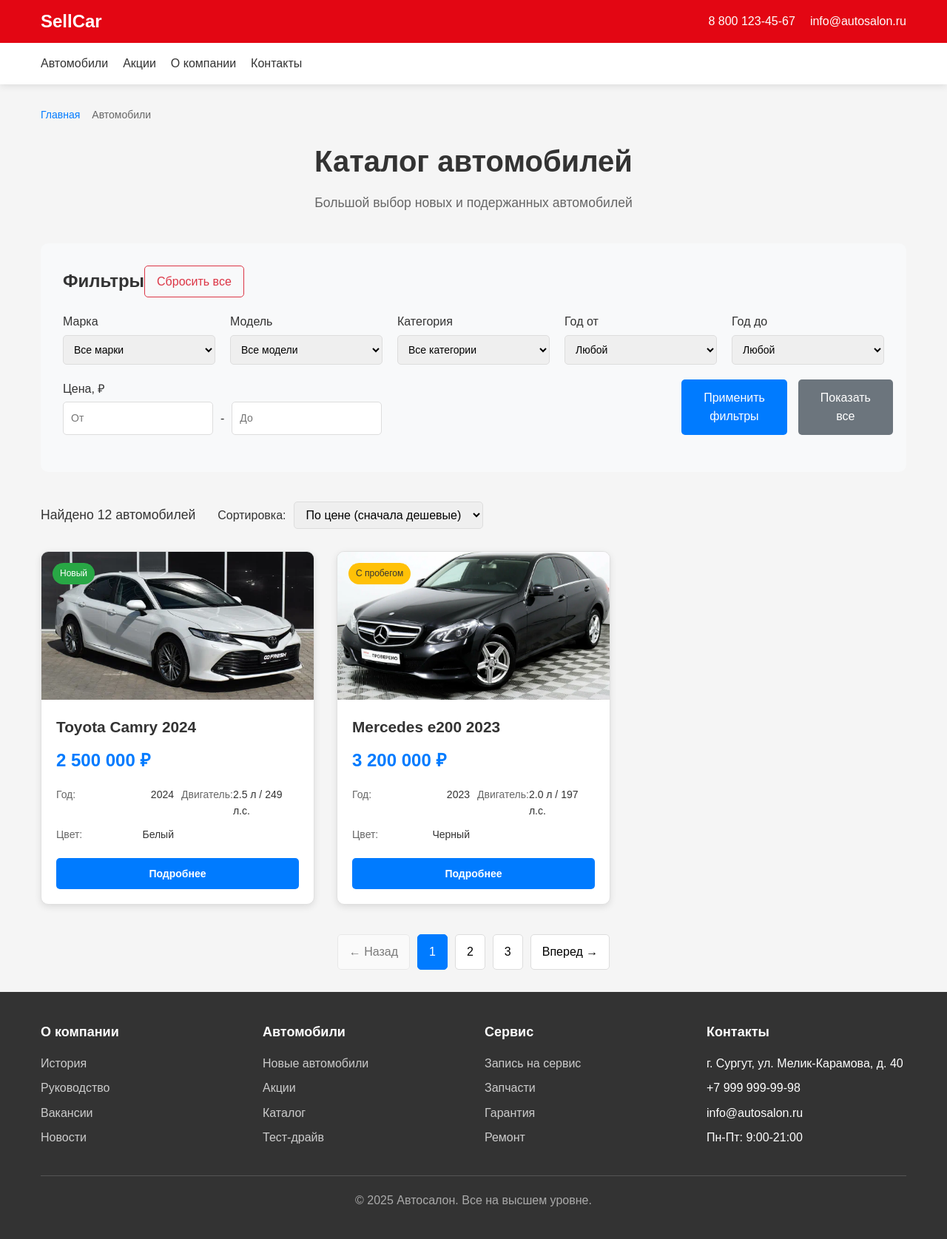
After one commit to Drekd/project_gagilev, a Django app: page /Car in a window 1280 px wide. The commit adds this page. Shown: the whole page at 74% size. Run offline with Django 5.2, Linux system fonts and the light colour scheme.

Commit message:
project12.11.25

```diff
--- a/hello_app/static/css/style.css
+++ b/hello_app/static/css/style.css
@@ -356,3 +356,328 @@
         width: 100%;
     }
 }
+.breadcrumbs {
+    display: flex;
+    align-items: center;
+    gap: 8px;
+    margin-bottom: 20px;
+    font-size: 14px;
+    color: #666;
+}
+
+.breadcrumbs a {
+    color: #007bff;
+    text-decoration: none;
+}
+
+.breadcrumbs a:hover {
+    text-decoration: underline;
+}
+
+.page-header {
+    text-align: center;
+    margin-bottom: 40px;
+}
+
+.page-title {
+    font-size: 2.5rem;
+    margin-bottom: 10px;
+    color: #333;
+}
+
+.page-subtitle {
+    font-size: 1.1rem;
+    color: #666;
+}
+
+.filters-section {
+    background: #f8f9fa;
+    padding: 30px;
+    border-radius: 10px;
+    margin-bottom: 40px;
+}
+
+.filters-header {
+    display: flex;
+    justify-content: between;
+    align-items: center;
+    margin-bottom: 20px;
+}
+
+.filters-header h2 {
+    margin: 0;
+    color: #333;
+}
+
+.reset-filters {
+    background: none;
+    border: 1px solid #dc3545;
+    color: #dc3545;
+    padding: 8px 16px;
+    border-radius: 5px;
+    cursor: pointer;
+}
+
+.reset-filters:hover {
+    background: #dc3545;
+    color: white;
+}
+
+.filters-grid {
+    display: grid;
+    grid-template-columns: repeat(auto-fit, minmax(200px, 1fr));
+    gap: 20px;
+    margin-bottom: 20px;
+}
+
+.filter-group {
+    display: flex;
+    flex-direction: column;
+    gap: 5px;
+}
+
+.filter-group label {
+    font-weight: 500;
+    color: #333;
+}
+
+.filter-select, .filter-input {
+    padding: 10px;
+    border: 1px solid #ddd;
+    border-radius: 5px;
+    font-size: 14px;
+}
+
+.price-inputs {
+    display: flex;
+    align-items: center;
+    gap: 10px;
+}
+
+.price-inputs input {
+    flex: 1;
+}
+
+.filter-actions {
+    display: flex;
+    gap: 15px;
+    justify-content: center;
+}
+
+.filter-btn {
+    padding: 12px 30px;
+    border: none;
+    border-radius: 5px;
+    cursor: pointer;
+    font-size: 16px;
+}
+
+.filter-btn.primary {
+    background: #007bff;
+    color: white;
+    margin-left: 1300px;
+}
+
+.filter-btn.secondary {
+    background: #6c757d;
+    color: white;
+}
+
+.results-header {
+    display: flex;
+    justify-content: space-between;
+    align-items: center;
+    margin-bottom: 30px;
+}
+
+.results-info {
+    display: flex;
+    align-items: center;
+    gap: 30px;
+}
+
+.results-count {
+    font-size: 1.1rem;
+    font-weight: 500;
+}
+
+.sort-group {
+    display: flex;
+    align-items: center;
+    gap: 10px;
+}
+
+.sort-select {
+    padding: 8px 12px;
+    border: 1px solid #ddd;
+    border-radius: 5px;
+}
+
+.cars-grid.extended {
+    display: grid;
+    grid-template-columns: repeat(auto-fill, minmax(350px, 1fr));
+    gap: 30px;
+    margin-bottom: 40px;
+}
+
+.car-card.detailed {
+    position: relative;
+    border: 1px solid #e0e0e0;
+    border-radius: 10px;
+    overflow: hidden;
+    transition: transform 0.3s ease, box-shadow 0.3s ease;
+}
+
+.car-card.detailed:hover {
+    transform: translateY(-5px);
+    box-shadow: 0 10px 25px rgba(0,0,0,0.1);
+}
+
+.car-badge {
+    position: absolute;
+    top: 15px;
+    left: 15px;
+    padding: 5px 10px;
+    border-radius: 15px;
+    font-size: 12px;
+    font-weight: 500;
+    z-index: 2;
+}
+
+.car-badge.new {
+    background: #28a745;
+    color: white;
+}
+
+.car-badge.used {
+    background: #ffc107;
+    color: #333;
+}
+
+.car-image {
+    width: 100%;
+    height: 200px;
+    object-fit: cover;
+}
+
+.car-info {
+    padding: 20px;
+}
+
+.car-name {
+    font-size: 1.3rem;
+    margin-bottom: 10px;
+    color: #333;
+}
+
+.car-price {
+    font-size: 1.5rem;
+    font-weight: bold;
+    color: #007bff;
+    margin-bottom: 15px;
+}
+
+.car-specs {
+    display: grid;
+    grid-template-columns: 1fr 1fr;
+    gap: 10px;
+    margin-bottom: 20px;
+}
+
+.spec-item {
+    display: flex;
+    justify-content: space-between;
+    font-size: 14px;
+}
+
+.spec-label {
+    color: #666;
+}
+
+.spec-value {
+    color: #333;
+    font-weight: 500;
+}
+
+.car-actions {
+    display: flex;
+    gap: 10px;
+}
+
+.btn {
+    padding: 10px 20px;
+    border: none;
+    border-radius: 5px;
+    text-decoration: none;
+    text-align: center;
+    cursor: pointer;
+    font-size: 14px;
+    transition: background-color 0.3s ease;
+}
+
+.btn.primary {
+    background: #007bff;
+    color: white;
+    flex: 2;
+}
+
+.btn.secondary {
+    background: #6c757d;
+    color: white;
+    flex: 1;
+}
+
+.btn:hover {
+    opacity: 0.9;
+}
+
+.pagination {
+    display: flex;
+    justify-content: center;
+    gap: 10px;
+    margin-top: 40px;
+}
+
+.page-btn {
+    padding: 10px 15px;
+    border: 1px solid #ddd;
+    background: white;
+    border-radius: 5px;
+    cursor: pointer;
+    transition: all 0.3s ease;
+}
+
+.page-btn:hover {
+    background: #f8f9fa;
+}
+
+.page-btn.active {
+    background: #007bff;
+    color: white;
+    border-color: #007bff;
+}
+
+.page-btn.disabled {
+    opacity: 0.5;
+    cursor: not-allowed;
+}
+
+@media (max-width: 768px) {
+    .filters-grid {
+        grid-template-columns: 1fr;
+    }
+
+    .cars-grid.extended {
+        grid-template-columns: 1fr;
+    }
+
+    .results-header {
+        flex-direction: column;
+        gap: 15px;
+        align-items: flex-start;
+    }
+
+    .car-actions {
+        flex-direction: column;
+    }
+}
--- a/hello_app/templates/index.html
+++ b/hello_app/templates/index.html
@@ -11,7 +11,7 @@
     <header>
         <div class="header-top">
             <div class="container">
-                <div class="logo">SellCar</div>
+                <div class="logo"><a href={% url '' %}>SellCar</a></div>
                 <div class="contacts">
                     <a href="tel:+78001234567">8 800 123-45-67</a>
                     <a href="mailto:info@autosalon.ru">info@autosalon.ru</a>
@@ -21,8 +21,7 @@
         <div class="header-nav">
             <div class="container">
                 <ul>
-                    <li><a href="#">Главная</a></li>
-                    <li><a href="#">Автомобили</a></li>
+                    <li><a href={% url 'car' %}>Автомобили</a></li>
                     <li><a href="#">Акции</a></li>
                     <li><a href="#">О компании</a></li>
                     <li><a href="#">Контакты</a></li>
--- /dev/null
+++ b/hello_app/templates/index2.html
@@ -0,0 +1,189 @@
+{% extends "index.html" %}
+{% block content %}
+<main class="main-content">
+    <div class="container">
+        <nav class="breadcrumbs">
+            <a href="/">Главная</a>
+            <span></span>
+            <span>Автомобили</span>
+        </nav>
+
+        <section class="page-header">
+            <h1 class="page-title">Каталог автомобилей</h1>
+            <p class="page-subtitle">Большой выбор новых и подержанных автомобилей</p>
+        </section>
+
+        <!-- Фильтры -->
+        <section class="filters-section">
+            <div class="filters-header">
+                <h2>Фильтры</h2>
+                <button class="reset-filters">Сбросить все</button>
+            </div>
+
+            <form class="filters-form">
+                <div class="filters-grid">
+                    <div class="filter-group">
+                        <label for="car-brand">Марка</label>
+                        <select id="car-brand" class="filter-select">
+                            <option value="">Все марки</option>
+                            <option value="toyota">Toyota</option>
+                            <option value="mercedes">Mercedes</option>
+                            <option value="bmw">BMW</option>
+                            <option value="kia">Kia</option>
+                            <option value="honda">Honda</option>
+                            <option value="audi">Audi</option>
+                            <option value="volkswagen">Volkswagen</option>
+                            <option value="hyundai">Hyundai</option>
+                        </select>
+                    </div>
+
+                    <div class="filter-group">
+                        <label for="car-model">Модель</label>
+                        <select id="car-model" class="filter-select">
+                            <option value="">Все модели</option>
+                        </select>
+                    </div>
+
+                    <div class="filter-group">
+                        <label for="car-category">Категория</label>
+                        <select id="car-category" class="filter-select">
+                            <option value="">Все категории</option>
+                            <option value="sedan">Седан</option>
+                            <option value="suv">Внедорожник</option>
+                            <option value="hatchback">Хэтчбек</option>
+                            <option value="coupe">Купе</option>
+                            <option value="minivan">Минивэн</option>
+                            <option value="universal">Универсал</option>
+                        </select>
+                    </div>
+
+                    <div class="filter-group">
+                        <label for="car-year-from">Год от</label>
+                        <select id="car-year-from" class="filter-select">
+                            <option value="">Любой</option>
+                            <option value="2024">2024</option>
+                            <option value="2023">2023</option>
+                            <option value="2022">2022</option>
+                            <option value="2021">2021</option>
+                            <option value="2020">2020</option>
+                        </select>
+                    </div>
+
+                    <div class="filter-group">
+                        <label for="car-year-to">Год до</label>
+                        <select id="car-year-to" class="filter-select">
+                            <option value="">Любой</option>
+                            <option value="2024">2024</option>
+                            <option value="2023">2023</option>
+                            <option value="2022">2022</option>
+                            <option value="2021">2021</option>
+                            <option value="2020">2020</option>
+                        </select>
+                    </div>
+
+                    <div class="filter-group">
+                        <label>Цена, ₽</label>
+                        <div class="price-inputs">
+                            <input type="number" class="filter-input" placeholder="От" min="0">
+                            <span>-</span>
+                            <input type="number" class="filter-input" placeholder="До" min="0">
+                        </div>
+                    </div>
+
+                <div class="filter-actions">
+                    <button type="submit" class="filter-btn primary">Применить фильтры</button>
+                    <button type="button" class="filter-btn secondary">Показать все</button>
+                </div>
+            </form>
+        </section>
+
+        <!-- Результаты поиска -->
+        <section class="results-section">
+            <div class="results-header">
+                <div class="results-info">
+                    <span class="results-count">Найдено 12 автомобилей</span>
+                    <div class="sort-group">
+                        <label for="sort-by">Сортировка:</label>
+                        <select id="sort-by" class="sort-select">
+                            <option value="price-asc">По цене (сначала дешевые)</option>
+                            <option value="price-desc">По цене (сначала дорогие)</option>
+                            <option value="year-desc">По году (сначала новые)</option>
+                            <option value="year-asc">По году (сначала старые)</option>
+                        </select>
+                    </div>
+                </div>
+            </div>
+
+            <!-- Сетка автомобилей -->
+            <div class="cars-grid extended">
+                <!-- Пример автомобиля 1 -->
+                <div class="car-card detailed">
+                    <div class="car-badge new">Новый</div>
+                    <img src="../static/image/584x438.webp" alt="Toyota Camry" class="car-image">
+                    <div class="car-info">
+                        <h3 class="car-name">Toyota Camry 2024</h3>
+                        <div class="car-price">2 500 000 ₽</div>
+                        <div class="car-specs">
+                            <div class="spec-item">
+                                <span class="spec-label">Год:</span>
+                                <span class="spec-value">2024</span>
+                            </div>
+                            <div class="spec-item">
+                                <span class="spec-label">Двигатель:</span>
+                                <span class="spec-value">2.5 л / 249 л.с.</span>
+                            </div>
+                            <div class="spec-item">
+                                <span class="spec-label">Цвет:</span>
+                                <span class="spec-value">Белый</span>
+                            </div>
+                        </div>
+                        <div class="car-actions">
+                            <a href="#" class="btn primary">Подробнее</a>
+                        </div>
+                    </div>
+                </div>
+
+                <!-- Пример автомобиля 2 -->
+                <div class="car-card detailed">
+                    <div class="car-badge used">С пробегом</div>
+                    <img src="../static/image/i.webp" alt="Mercedes e200" class="car-image">
+                    <div class="car-info">
+                        <h3 class="car-name">Mercedes e200 2023</h3>
+                        <div class="car-price">3 200 000 ₽</div>
+                        <div class="car-specs">
+                            <div class="spec-item">
+                                <span class="spec-label">Год:</span>
+                                <span class="spec-value">2023</span>
+                            </div>
+                            <div class="spec-item">
+                                <span class="spec-label">Двигатель:</span>
+                                <span class="spec-value">2.0 л / 197 л.с.</span>
+                            </div>
+                            <div class="spec-item">
+                                <span class="spec-label">Цвет:</span>
+                                <span class="spec-value">Черный</span>
+                            </div>
+                        </div>
+                        <div class="car-actions">
+                            <a href="#" class="btn primary">Подробнее</a>
+                        </div>
+                    </div>
+                </div>
+
+                <!-- Добавьте больше автомобилей по аналогии -->
+
+            </div>
+
+            <!-- Пагинация -->
+            <div class="pagination">
+                <button class="page-btn disabled">← Назад</button>
+                <button class="page-btn active">1</button>
+                <button class="page-btn">2</button>
+                <button class="page-btn">3</button>
+                <button class="page-btn">Вперед →</button>
+            </div>
+        </section>
+    </div>
+</main>
+
+{% endblock %}
--- a/hello_app/urls.py
+++ b/hello_app/urls.py
@@ -1,6 +1,8 @@
 from django.urls import path
-from .views import index
+from django.contrib.sitemaps.views import sitemap
+from .views import main, index2
 
 urlpatterns = [
-    path('', index),
+    path('', main, name=''),
+    path('Car', index2, name='car')
 ]
--- a/hello_app/views.py
+++ b/hello_app/views.py
@@ -1,10 +1,10 @@
 from django.shortcuts import render, HttpResponse
 from .models import *
 
-def index(request):
-
-    return render(request, 'index.html')
-
-def index(request):
+def main(request):
 
     return render(request, 'main.html')
+
+def index2(request):
+
+    return render(request, 'index2.html')
```
